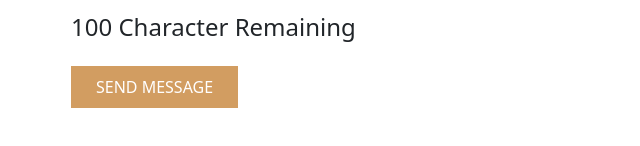
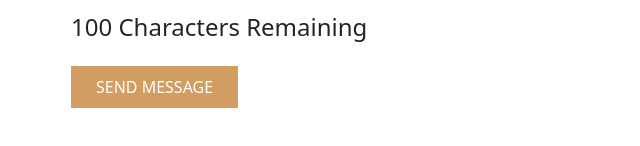
Before and after one commit to Minalotfysaad/Egyptian-Concert, a plain HTML site: page index.html in a window 1280 px wide. Shown: the part 2209-2355 px from the top of the page, 581-1221 px from the left. Drawn offline with nearby package versions, Linux system fonts and the light colour scheme.

Commit message:
first commit

```diff
--- a/index.html
+++ b/index.html
@@ -162,7 +162,7 @@
                             <textarea class="form-control" placeholder="Enter Message" rows="8" maxlength="100"></textarea>
                         </div>
                         </form>
-                        <h4 class="fw-normal"><span class="char-counter">100</span> Character Remaining</h4>
+                        <h4 class="fw-normal"><span class="char-counter">100</span> Characters Remaining</h4>
                         <button class="btn mt-3 px-4 py-2 text-uppercase" type="submit">Send Message</button>
                 </div>
     </Section>
```
